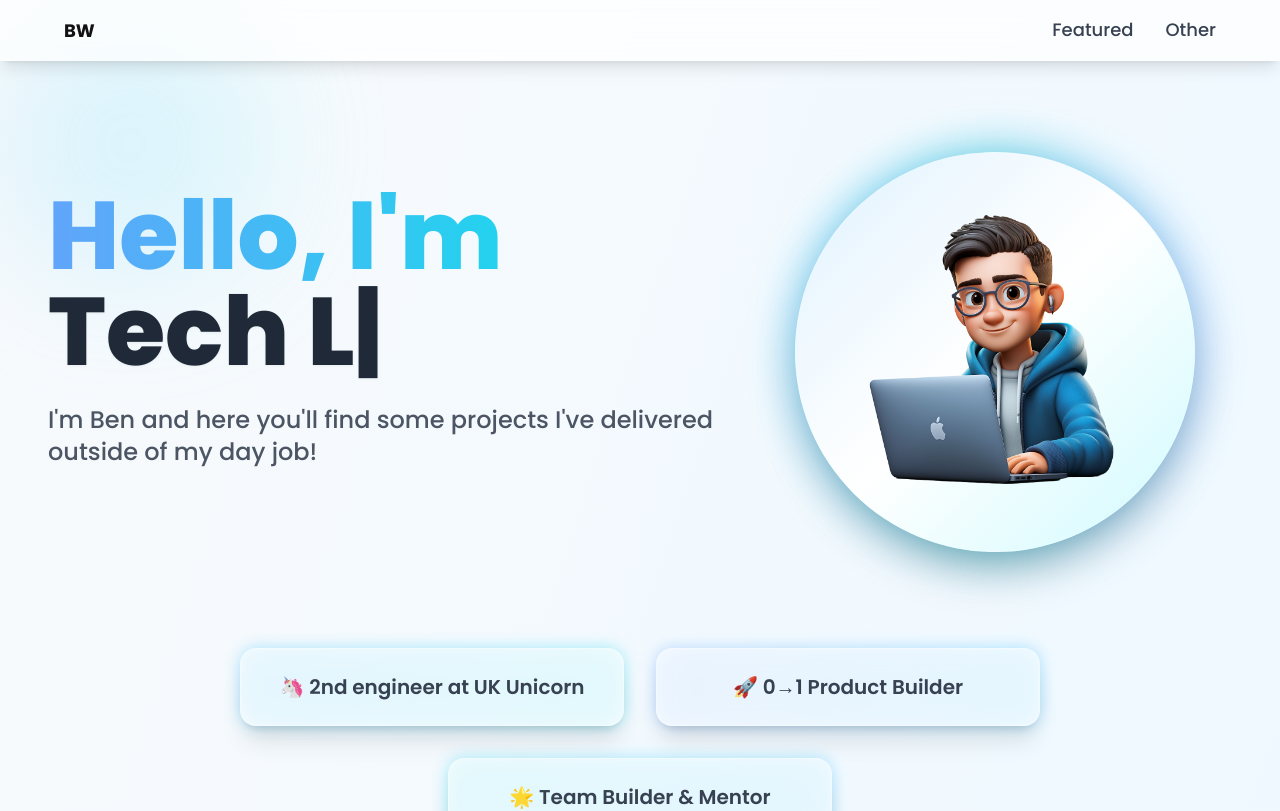
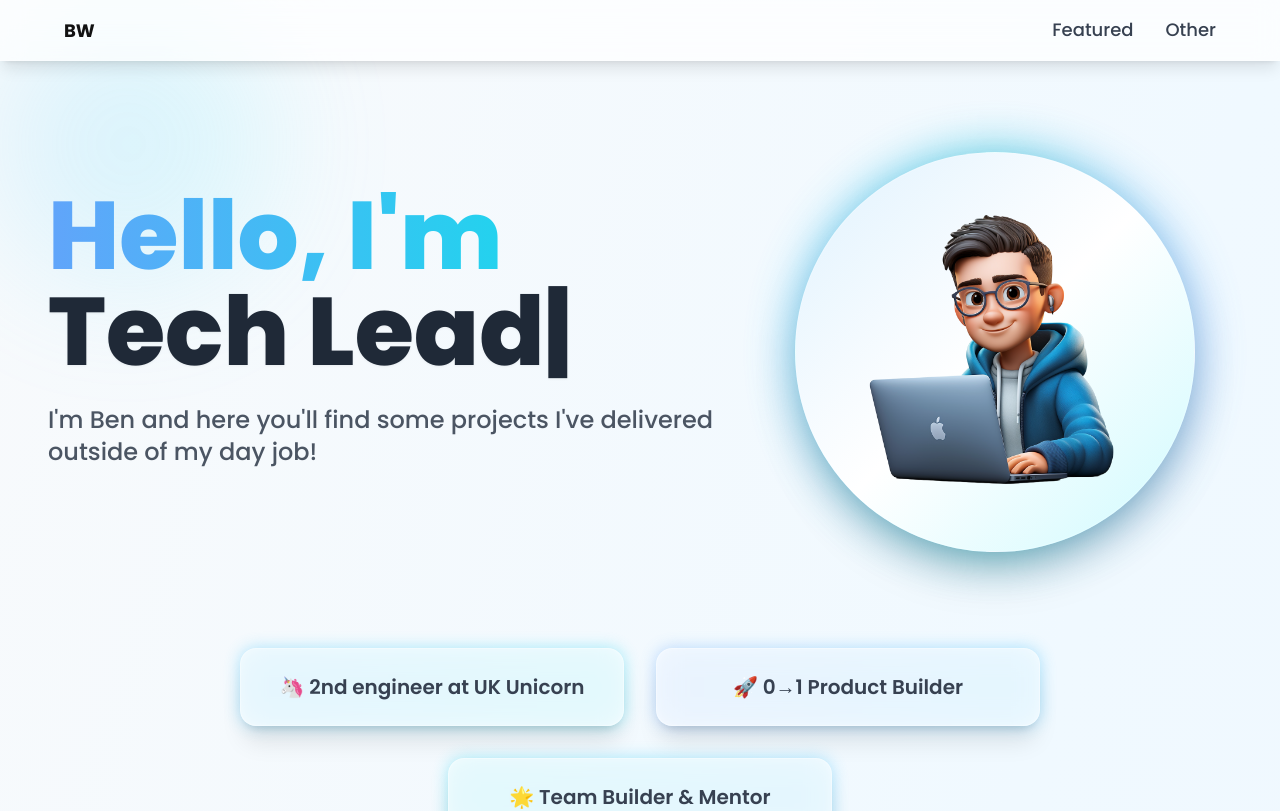
Before and after one commit to BenWorsley-19/portfolio-website, a React (Vite) app: page / in a window 1280 px wide. Shown: the top 811 px of the page. Built offline with nearby package versions, Linux system fonts and the light colour scheme.

Commit message:
chore: title update

```diff
--- a/src/components/Hero.jsx
+++ b/src/components/Hero.jsx
@@ -14,7 +14,7 @@
                         sequence={[
                             "AI Engineer",
                             1300,
-                            "LLM Ops",
+                            "Software Engineer",
                             1300,
                             "Tech Lead",
                             1300,
```
